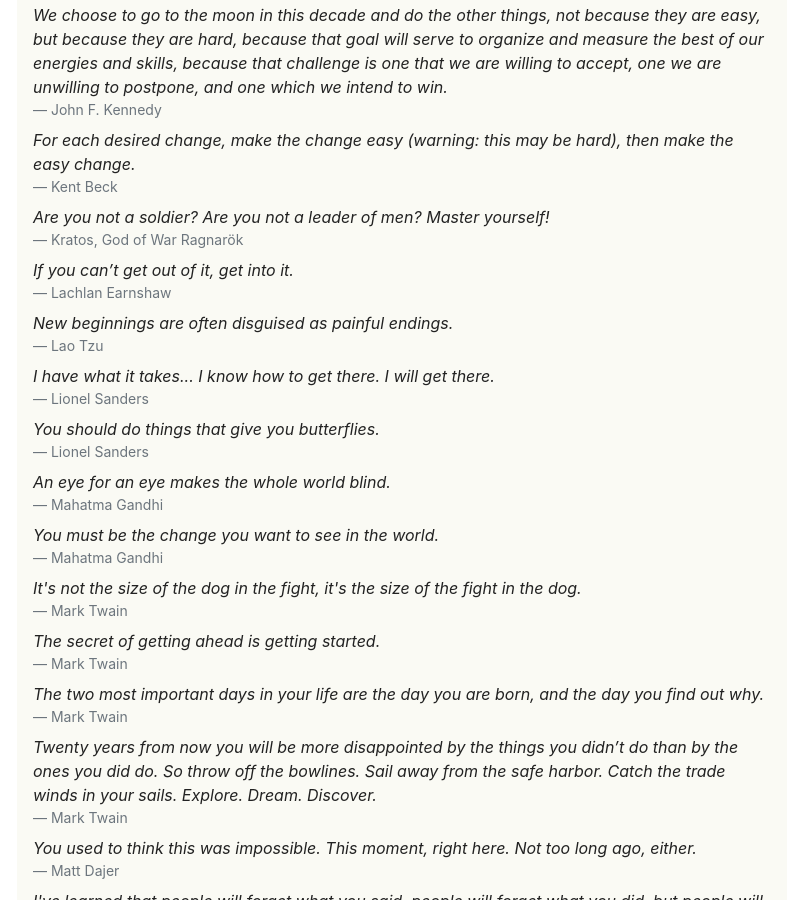
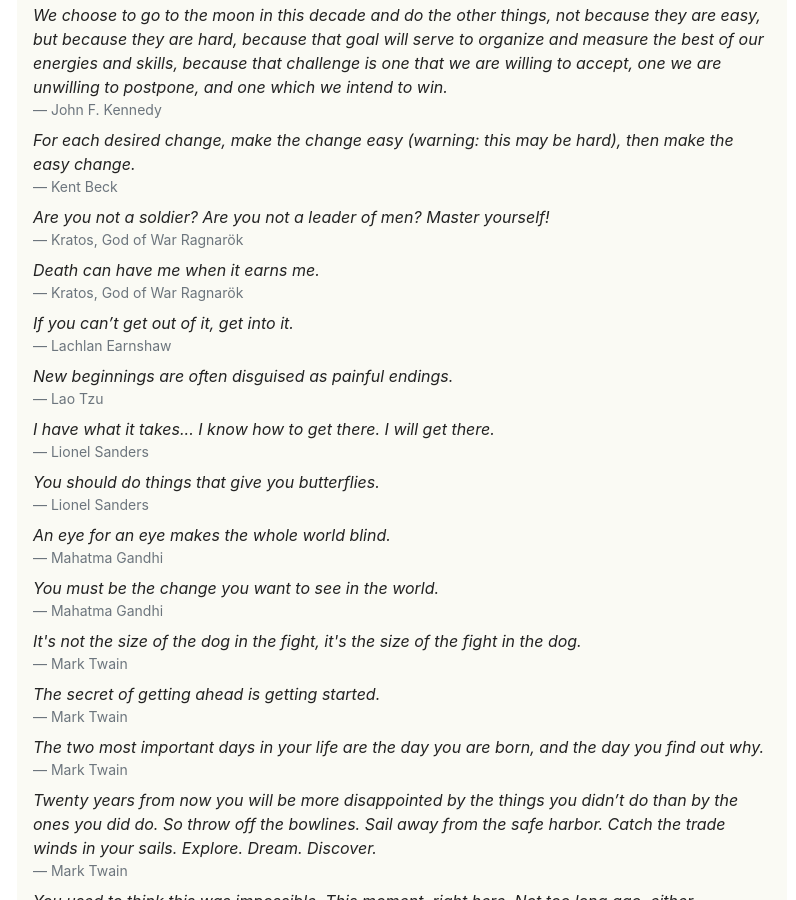
Before and after one commit to mackorone/mackorone.github.io, a Jekyll site: the page built from quotes.html, in a window 1280 px wide and 900 px high, scrolled down 2303 px. Shown: the whole window, without its empty margins (238-1034 px from the left). Built offline with Jekyll 4.4.1, drawn with Linux system fonts in a browser that asks for light colours; nearby versions of some CDN libraries.

Commit message:
Update quotes.yml

```diff
--- a/_data/quotes.yml
+++ b/_data/quotes.yml
@@ -141,3 +141,5 @@
   source: Paulo Coelho
 - quote: Are you not a soldier? Are you not a leader of men? Master yourself!
   source: Kratos, God of War Ragnarök
+- quote: Death can have me when it earns me.
+  source: Kratos, God of War Ragnarök
```
